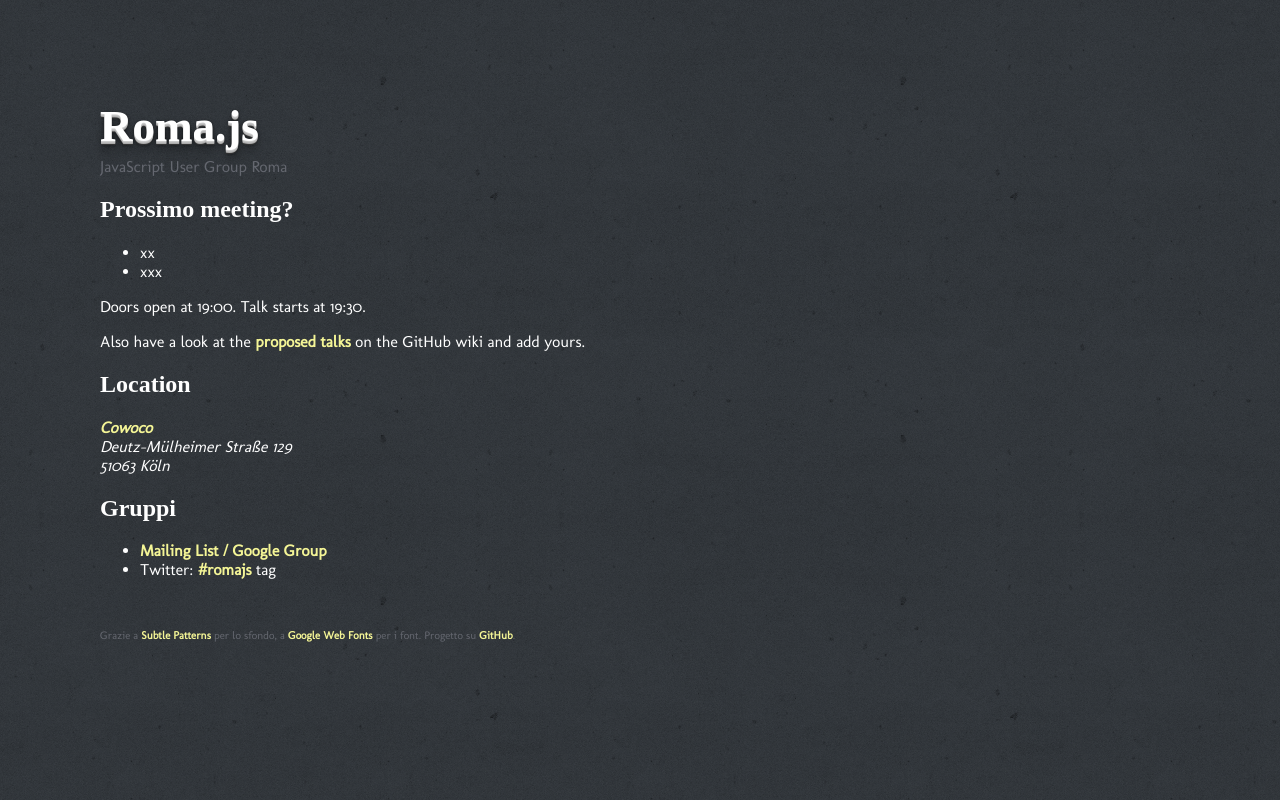
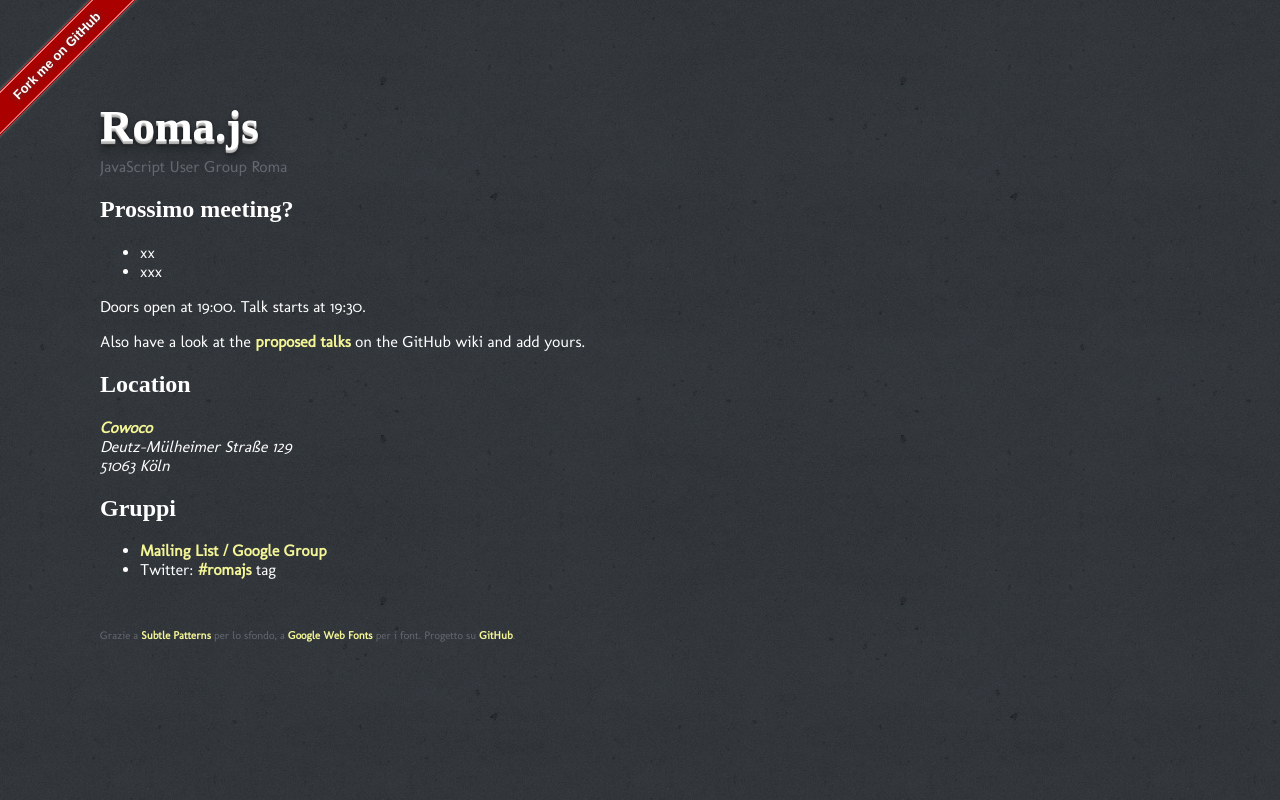
Before and after one commit to lmatteis/romajs, a plain HTML site: page index.html in a window 1280 px wide. Drawn offline with Linux system fonts and the light colour scheme; a script that the page names is missing; a web font is replaced by a local one.

Commit message:
added ribbon

```diff
--- a/index.html
+++ b/index.html
@@ -17,6 +17,9 @@
   </head>
 
   <body>
+    <div class="ribbon">
+        <a href="https://github.com/lmatteis/romajs" rel="me">Fork me on GitHub</a>
+    </div>
     <div id="title">
       <h1>Roma.js</h1>
       <p class="sub">JavaScript User Group Roma</p>
--- a/layout.css
+++ b/layout.css
@@ -125,3 +125,30 @@ background-color: #000;
 height: 200px;
 margin-bottom: 50px;
 }
+.ribbon {
+  background-color: #a00;
+  overflow: hidden;
+  /* top left corner */
+  position: absolute;
+  left: -3em;
+  top: 2.5em;
+  /* 45 deg ccw rotation */
+  -moz-transform: rotate(-45deg);
+  -webkit-transform: rotate(-45deg);
+  /* shadow */
+  -moz-box-shadow: 0 0 0.2em #888;
+  -webkit-box-shadow: 0 0 0.2em #888;
+}
+
+.ribbon a {
+  border: 1px solid #faa;
+  color: #fff;
+  display: block;
+  font: bold 81.25% Arial;
+  margin: 0.05em 0 0.075em 0;
+  padding: 0.5em 3.5em;
+  text-align: center;
+  text-decoration: none;
+  /* shadow */
+  text-shadow: 0 0 0.5em #444;
+}
```
